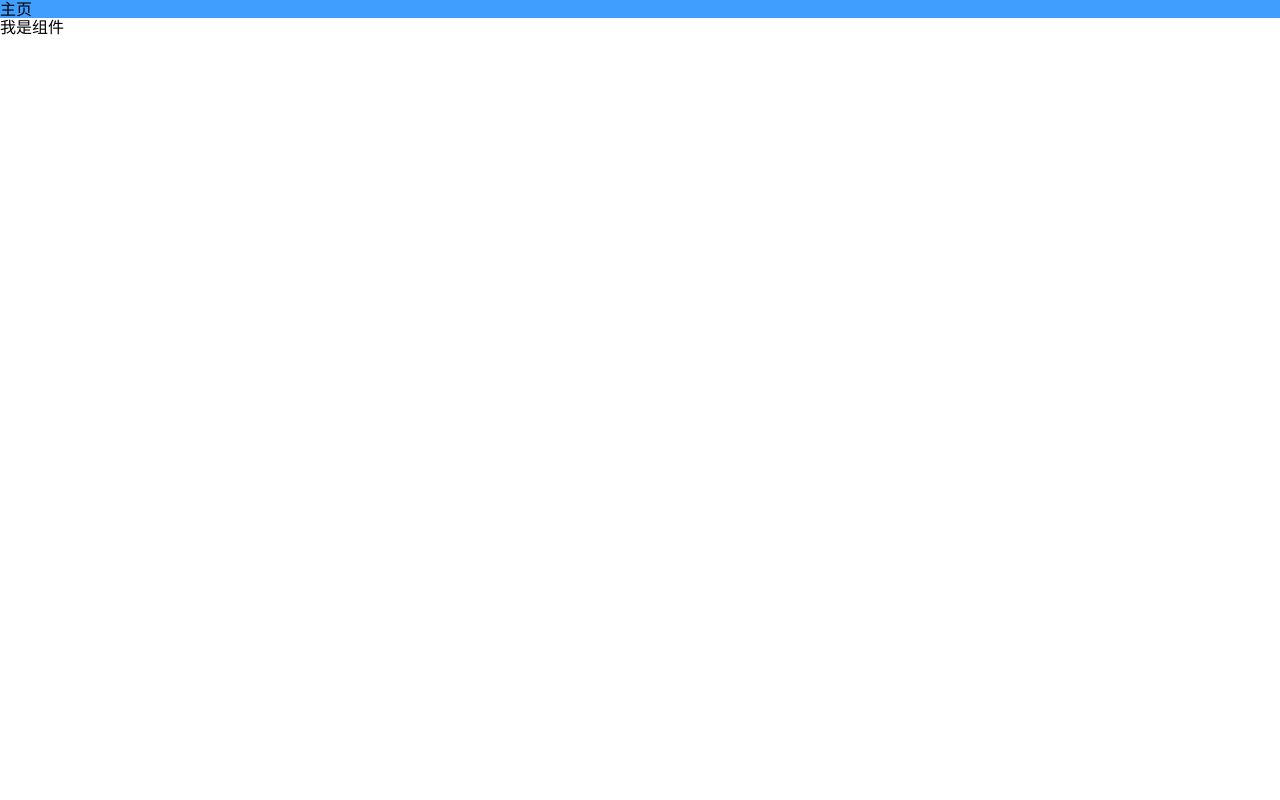
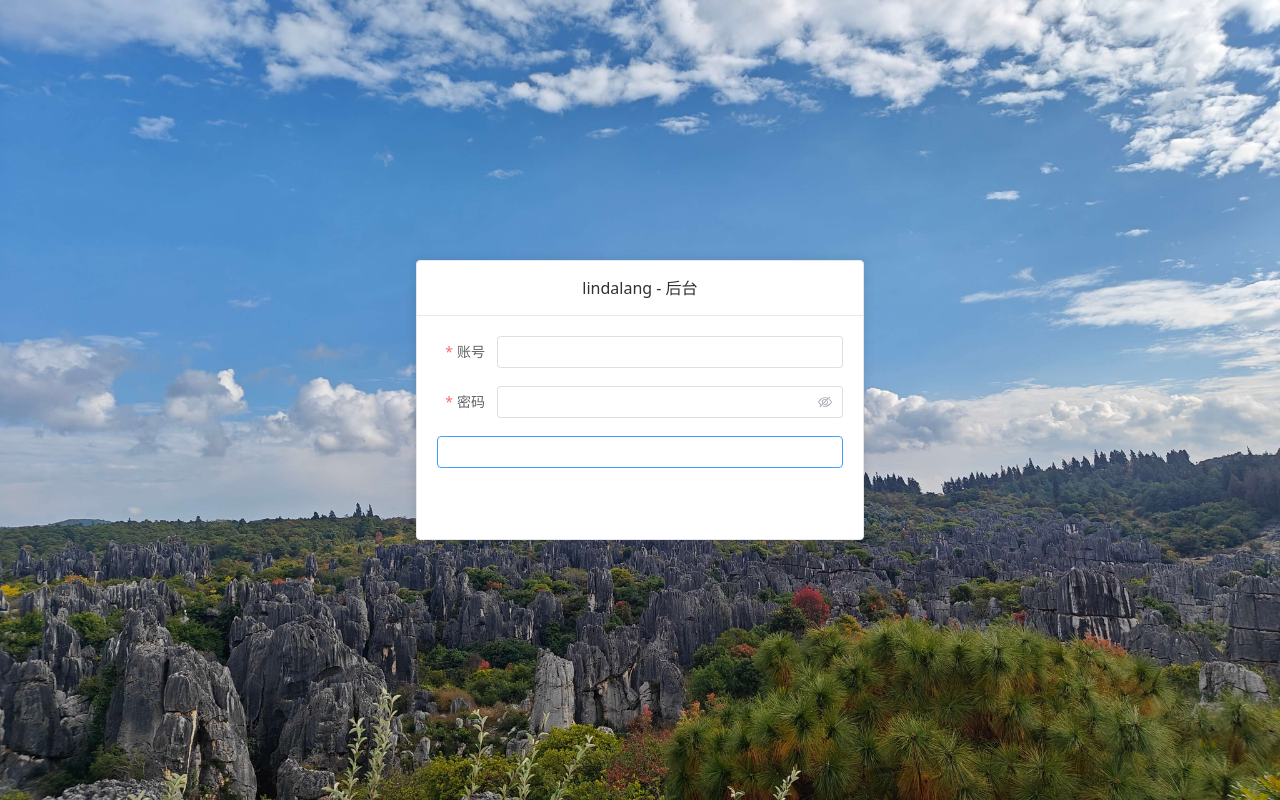
Before and after one commit to ldlang/lin-admin, a Vue app: page /#/ in a window 1280 px wide. Built offline with nearby package versions, Linux system fonts and the light colour scheme.

Commit message:
login 登录页面静态布局

```diff
--- /dev/null
+++ b/src/api/index.ts
@@ -0,0 +1 @@
+export * from './login/type'
--- /dev/null
+++ b/src/api/login/login.ts
@@ -0,0 +1 @@
+import request from '@/request'
--- /dev/null
+++ b/src/api/login/type.ts
@@ -0,0 +1,4 @@
+export interface ILoginFrom {
+  username: string;
+  password: string;
+}
--- /dev/null
+++ b/src/router/base-router.ts
@@ -0,0 +1,19 @@
+import type { RouteRecordRaw } from 'vue-router'
+
+export const routes: Array<RouteRecordRaw> = [
+  {
+    path: '/index',
+    name: 'index',
+    component: ()=> import('@/views/index/index.vue')
+  },
+  {
+    path: '/home',
+    name: 'home',
+    component: ()=> import('@/views/home/home.vue')
+  },
+  {
+    path: '/',
+    name: 'login',
+    component: ()=> import('@/views/login/login.vue')
+  }
+]
--- a/src/router/index.ts
+++ b/src/router/index.ts
@@ -1,18 +1,5 @@
 import { createRouter, createWebHashHistory } from 'vue-router'
-import type { RouteRecordRaw } from 'vue-router'
-
-const routes: Array<RouteRecordRaw> = [
-  {
-    path: '/',
-    name: 'index',
-    component: ()=> import('@/views/index/index.vue')
-  },
-  {
-    path: '/home',
-    name: 'home',
-    component: ()=> import('@/views/home/home.vue')
-  }
-]
+import { routes } from './base-router'
 
 const router = createRouter({
   history: createWebHashHistory(),
--- /dev/null
+++ b/src/views/login/login.vue
@@ -0,0 +1,78 @@
+<script setup lang="ts">
+// todo 必填字段未填时，失去焦点控制台会报警告
+import type { ILoginFrom } from '@/api'
+import type { FormInstance, FormRules } from 'element-plus'
+import { ElMessage } from 'element-plus'
+
+// 密码是否可见
+const isHide = ref(true)
+
+const loginForm = reactive<ILoginFrom>({
+  username: '',
+  password: ''
+})
+
+const rules = reactive<FormRules<ILoginFrom>>({
+  username: [{ required: true, message: '请输入账号', trigger: 'blur' }],
+  password: [{ required: true, message: '请输入密码', trigger: 'blur' }]
+})
+
+// 登录按钮
+const loginFormRef = ref<FormInstance>()
+const onSubmitLoginClick = async()=> {
+  await loginFormRef.value?.validate((valid)=> {
+    if (valid) {
+      console.log('submit!')
+    } else {
+      ElMessage({
+        message: '验证未通过！',
+        grouping: true,
+        type: 'error'
+      })
+    }
+  })
+}
+
+</script>
+
+<template>
+  <div class="login flex justify-center items-center">
+    <el-card shadow="always" class="w-35vw h-35vh">
+      <template #header>
+        <h3 class="text-center">
+          lindalang - 后台
+        </h3>
+      </template>
+      <el-form
+        ref="loginFormRef"
+        :model="loginForm"
+        :rules="rules"
+        label-width="60px">
+        <el-form-item label="账号" prop="username">
+          <el-input v-model="loginForm.username" />
+        </el-form-item>
+        <el-form-item label="密码" prop="password">
+          <el-input :type="isHide ? 'password' : 'text'" v-model="loginForm.password">
+            <template #suffix>
+              <el-icon class="cursor-pointer" @click="isHide = !isHide">
+                <component :is="isHide ? 'Hide' : 'View'" />
+              </el-icon>
+            </template>
+          </el-input>
+        </el-form-item>
+        <!-- 登录按钮 -->
+        <el-button type="primary" class="w-full" @click="onSubmitLoginClick">登录</el-button>
+      </el-form>
+    </el-card>
+  </div>
+</template>
+
+<style lang="scss" scoped>
+.login {
+    width: 100vw;
+    height: 100vh;
+    background-image: url("/image/bg.jpg");
+    background-size:cover;
+    background-position: center center;
+}
+</style>
```
Also changed, not shown: public/image/bg.jpg (added), src/request/index.ts (renamed from src/request/request.ts).
